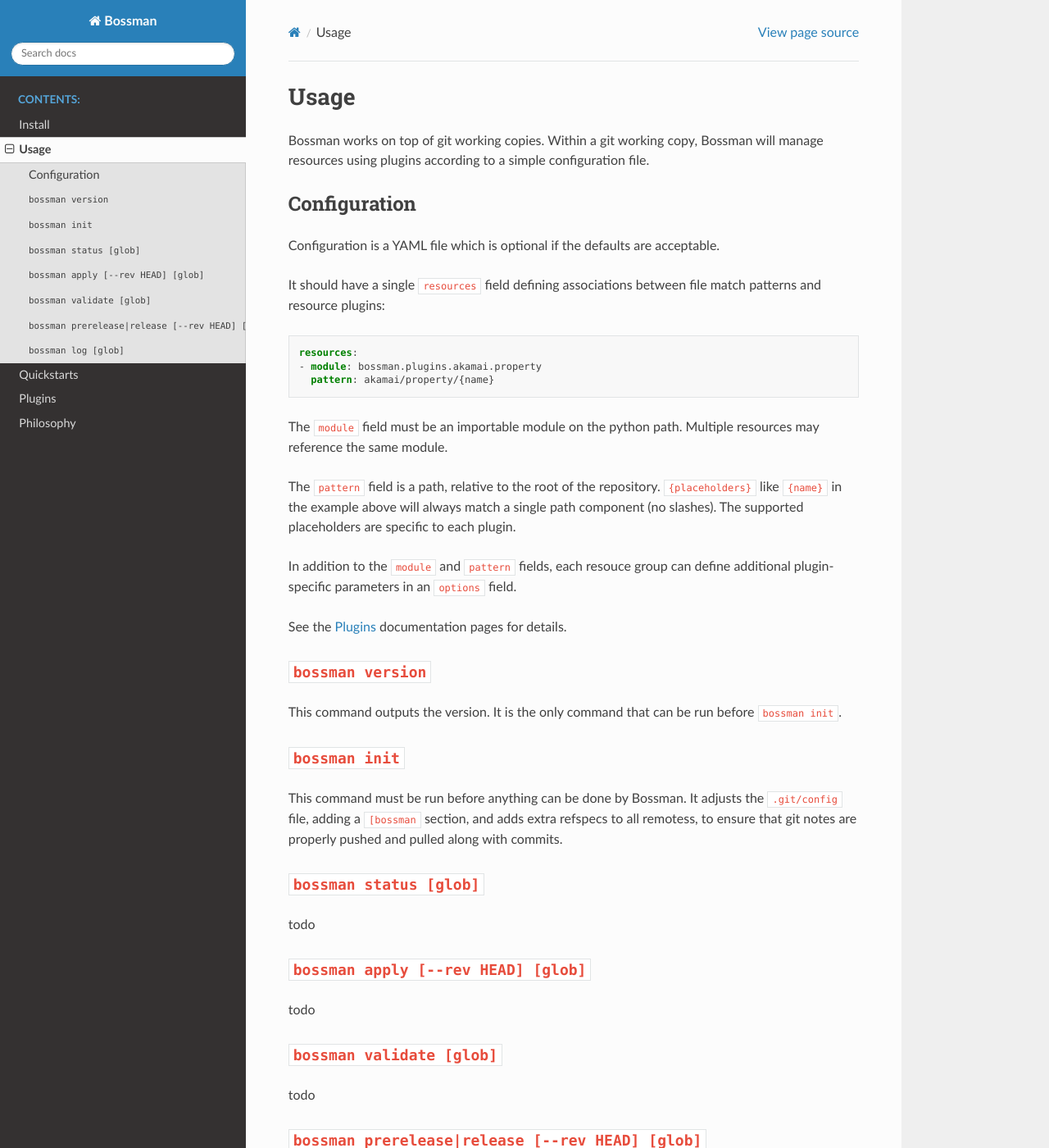
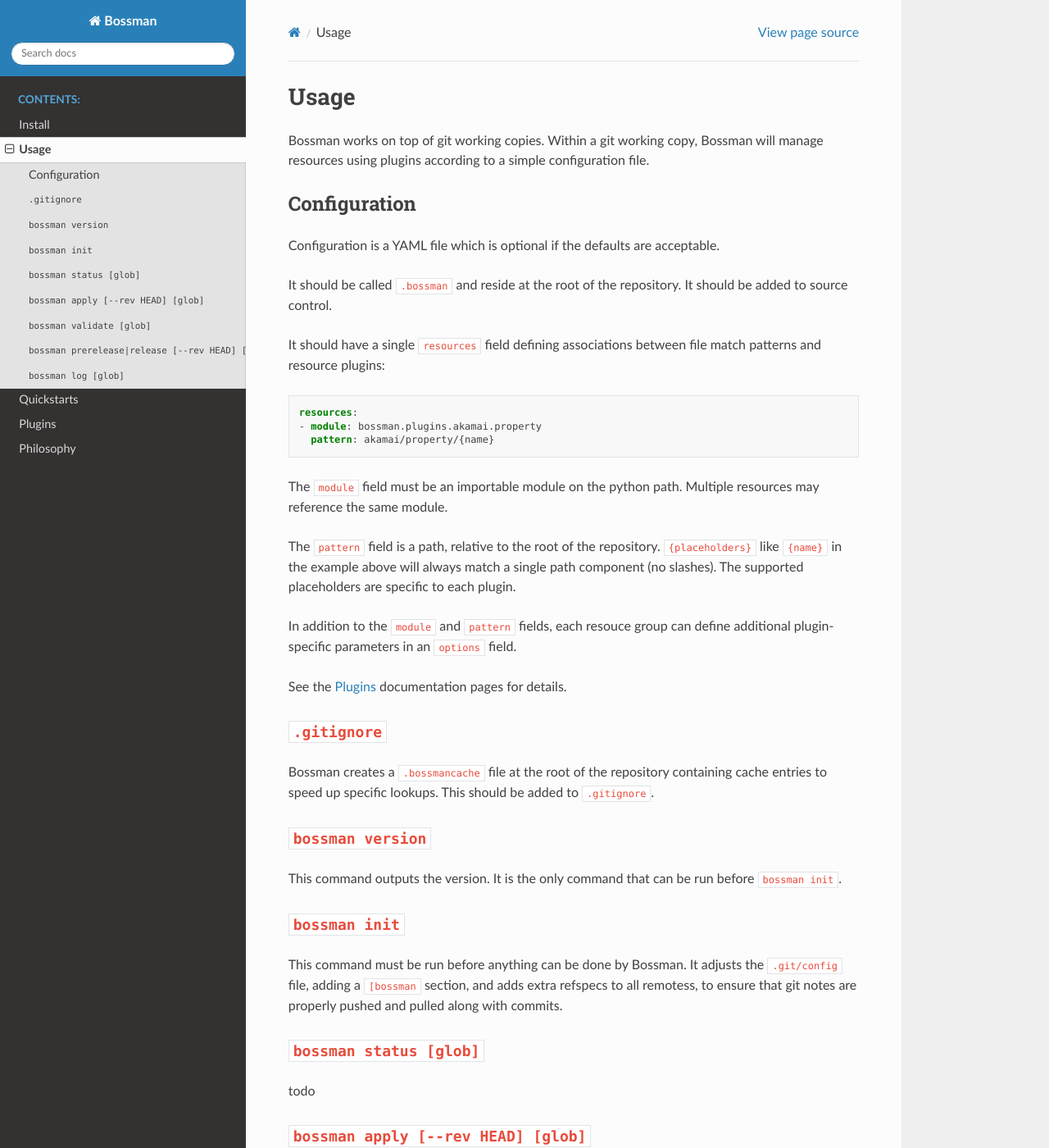
Before and after one commit to ynohat/bossman, a Sphinx documentation site: the page built from docs/usage.rst, in a window 1280 px wide and 1400 px high. Shown: the whole window at 82% size. Built offline with Sphinx 7.4.7 and the Read the Docs theme 2.0.0, drawn with Linux system fonts in a browser that asks for light colours.

Commit message:
docs(usage,akamai): add more details

```diff
--- a/docs/plugins/akamai/property.rst
+++ b/docs/plugins/akamai/property.rst
@@ -98,6 +98,10 @@ The ``apply`` command creates a new version for every commit on the current bran
 
 If the property does not exist, it is created.
 
+The ``productId`` and ``ruleFormat`` fields specified in the ``rules.json`` file
+are used to `freeze the property version <https://developer.akamai.com/api/core_features/property_manager/v1.html#freezerf>`_
+to a specific schema version.
+
 If the property version has validation errors, ``apply`` will succeed but a 💥 icon
 will be displayed, along with a list of errors as reported by the PAPI endpoint:
 
--- a/docs/usage.rst
+++ b/docs/usage.rst
@@ -8,6 +8,9 @@ Configuration
 ________________________
 
 Configuration is a YAML file which is optional if the defaults are acceptable.
+
+It should be called ``.bossman`` and reside at the root of the repository. It should
+be added to source control.
 
 It should have a single ``resources`` field defining associations between file match
 patterns and resource plugins:
@@ -29,6 +32,12 @@ In addition to the ``module`` and ``pattern`` fields, each resouce group can def
 additional plugin-specific parameters in an ``options`` field.
 
 See the :ref:`plugins` documentation pages for details.
+
+``.gitignore``
+_________________________________________________________
+
+Bossman creates a ``.bossmancache`` file at the root of the repository containing cache entries to
+speed up specific lookups. This should be added to ``.gitignore``.
 
 ``bossman version``
 __________________________________________________________
```
